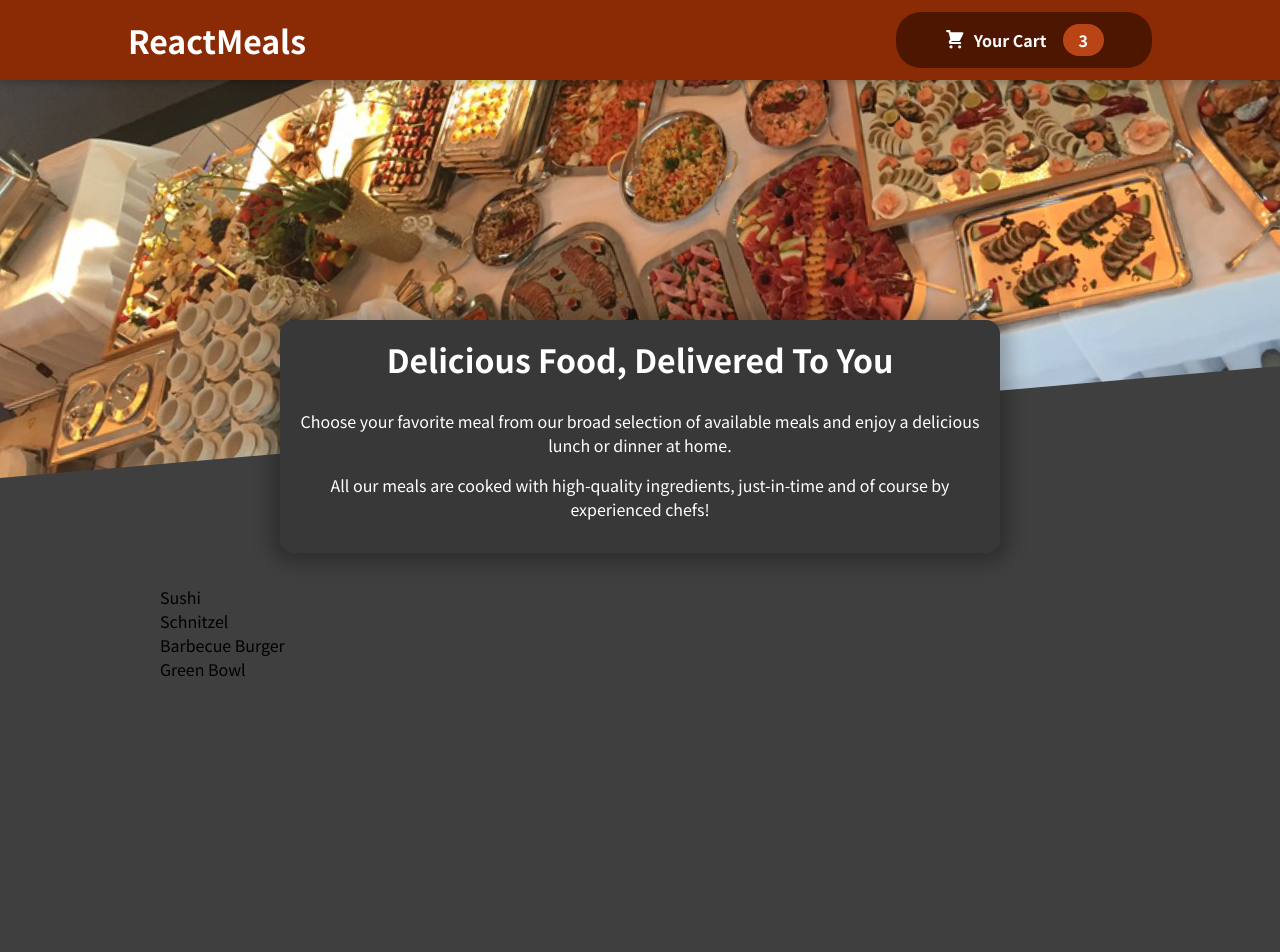
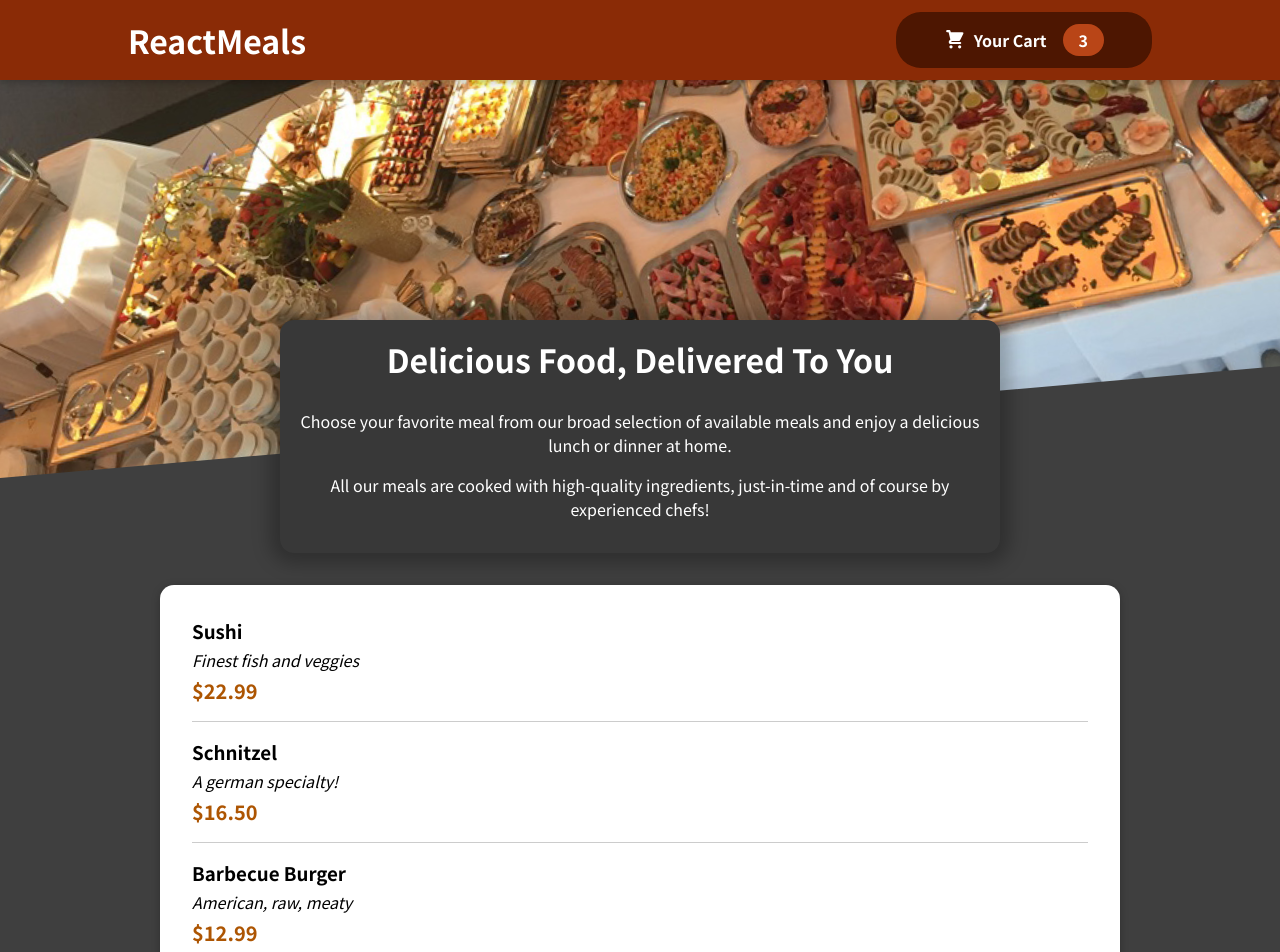
Before and after one commit to lauranovruzaj/React_Food_Order, a React (Create React App) app: page / in a window 1280 px wide. Shown: the top 952 px of the page. Before the commit the page ends 800 px from the top, so only its background shows below. Built offline with nearby package versions, Linux system fonts and the light colour scheme.

Commit message:
build mealitem component

```diff
--- a/src/components/Meals/AvailableMeals.js
+++ b/src/components/Meals/AvailableMeals.js
@@ -1,6 +1,8 @@
 import React from "react";
+import Card from "../UI/Card";
 
 import classes from './AvailableMeals.module.css'
+import MealItem from "./MealItem/MealItem";
 
 const DUMMY_MEALS = [
     {
@@ -31,12 +33,15 @@ const DUMMY_MEALS = [
 
 const AvailableMeals = () => {
 
-    const mealsList = DUMMY_MEALS.map(meal => <li>{meal.name}</li>);
+    const mealsList = DUMMY_MEALS.map((meal) => <MealItem key={meal.id} name={meal.name} description={meal.description} price={meal.price}/>);
 
     return <section className={classes.meals}>
+      <Card>
         <ul>
             {mealsList}
         </ul>
+      </Card>
+
     </section>
 
 }
--- /dev/null
+++ b/src/components/Meals/MealItem/MealItem.js
@@ -0,0 +1,17 @@
+import React from "react";
+
+import classes from './MealItem.module.css';
+
+const MealItem = (props) => {
+    const price = `$${props.price.toFixed(2)}`;
+    return <li className={classes.meal}>
+        <div><h3>{props.name}</h3></div>
+        <div className={classes.description}>{props.description}</div>
+        <div className={classes.price}>{price}</div>
+        <div>
+
+        </div>
+    </li>
+}
+
+export default MealItem;
--- /dev/null
+++ b/src/components/Meals/MealItem/MealItem.module.css
@@ -0,0 +1,22 @@
+.meal {
+    /* display: flex;
+    justify-content: space-between; */
+    margin: 1rem;
+    padding-bottom: 1rem;
+    border-bottom: 1px solid #ccc;
+  }
+
+  .meal h3 {
+    margin: 0 0 0.25rem 0;
+  }
+
+  .description {
+    font-style: italic;
+  }
+
+  .price {
+    margin-top: 0.25rem;
+    font-weight: bold;
+    color: #ad5502;
+    font-size: 1.25rem;
+  }
--- /dev/null
+++ b/src/components/UI/Card.js
@@ -0,0 +1,9 @@
+import React from "react";
+
+import classes from './Card.module.css'
+
+const Card = (props) => {
+    return <div className={classes.card}>{props.children}</div>
+}
+
+export default Card;
--- /dev/null
+++ b/src/components/UI/Card.module.css
@@ -0,0 +1,6 @@
+.card {
+    padding: 1rem;
+    box-shadow: 0 2px 8px rgba(0, 0, 0, 0.25);
+    border-radius: 14px;
+    background-color: white;
+  }
```
Also changed, not shown: src/components/Meals/MealItem/MealItemForm.js (added, +7 -0 lines).
